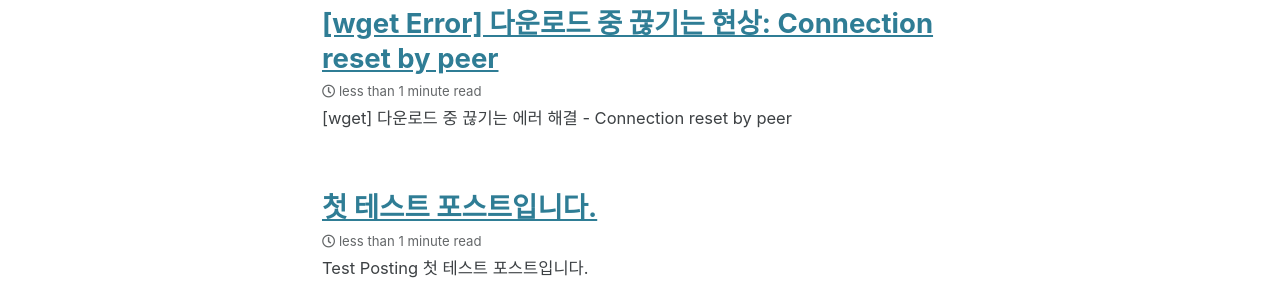
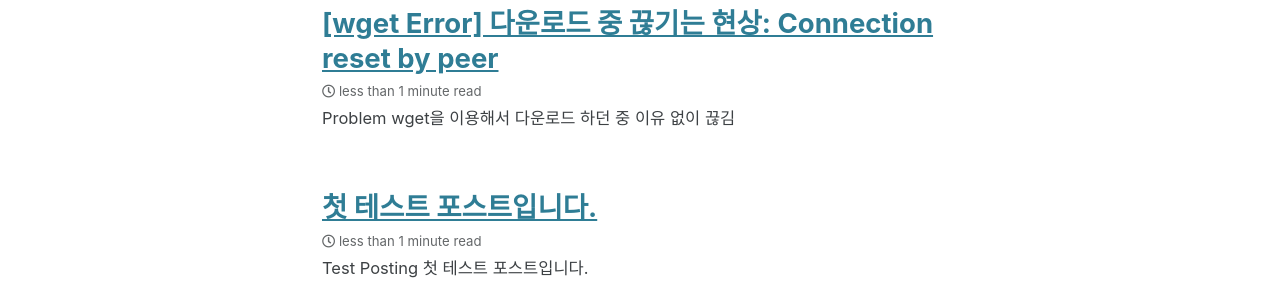
Before and after one commit to hydratedkapri/hydratedkapri.github.io, a Jekyll site: the page built from index.html, in a window 1280 px wide. Shown: the part 413-713 px from the top of the page. Built offline with Jekyll 4.4.1, drawn with Linux system fonts in a browser that asks for light colours; cached includes are drawn as plain includes; the list of posts is cut into pages by our own code.

Commit message:
Update 2024-01-05-wget-connection-reset-by-peer.md

````diff
--- a/_posts/2024-01-05-wget-connection-reset-by-peer.md
+++ b/_posts/2024-01-05-wget-connection-reset-by-peer.md
@@ -4,15 +4,13 @@ title: "[wget Error] 다운로드 중 끊기는 현상: Connection reset by peer
 categories: ES
 ---
 
-# [wget] 다운로드 중 끊기는 에러 해결 - Connection reset by peer
-
-## Problem
+# Problem
 ---
 `wget`을 이용해서 다운로드 하던 중 이유 없이 끊김
 
--image1
+![error message]("../assets/images/wget-connection-reset-by-peer-1.png")
 
-## Solution
+# Solution
 ---
 ```
 # Error 유발 command
````
